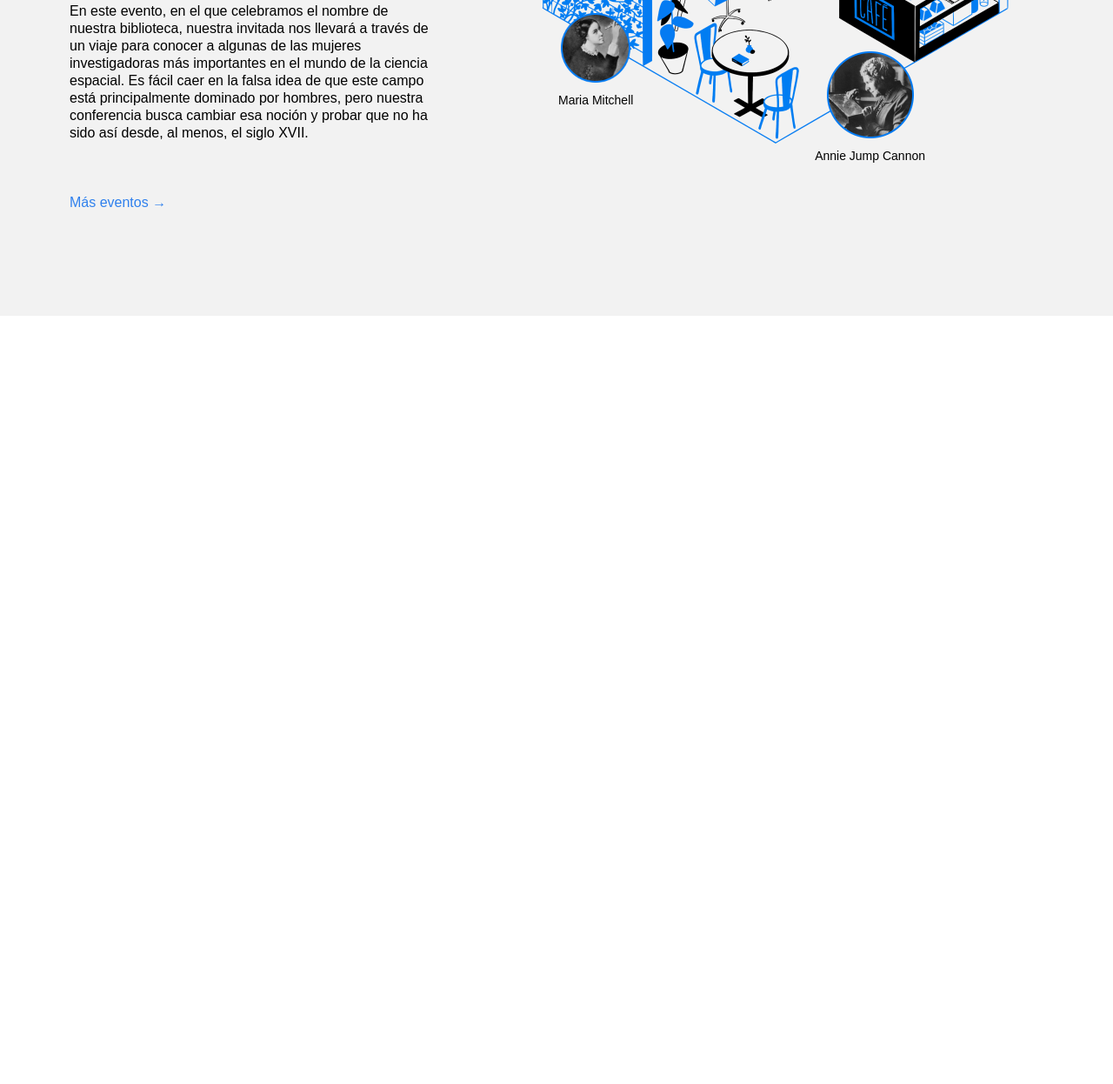
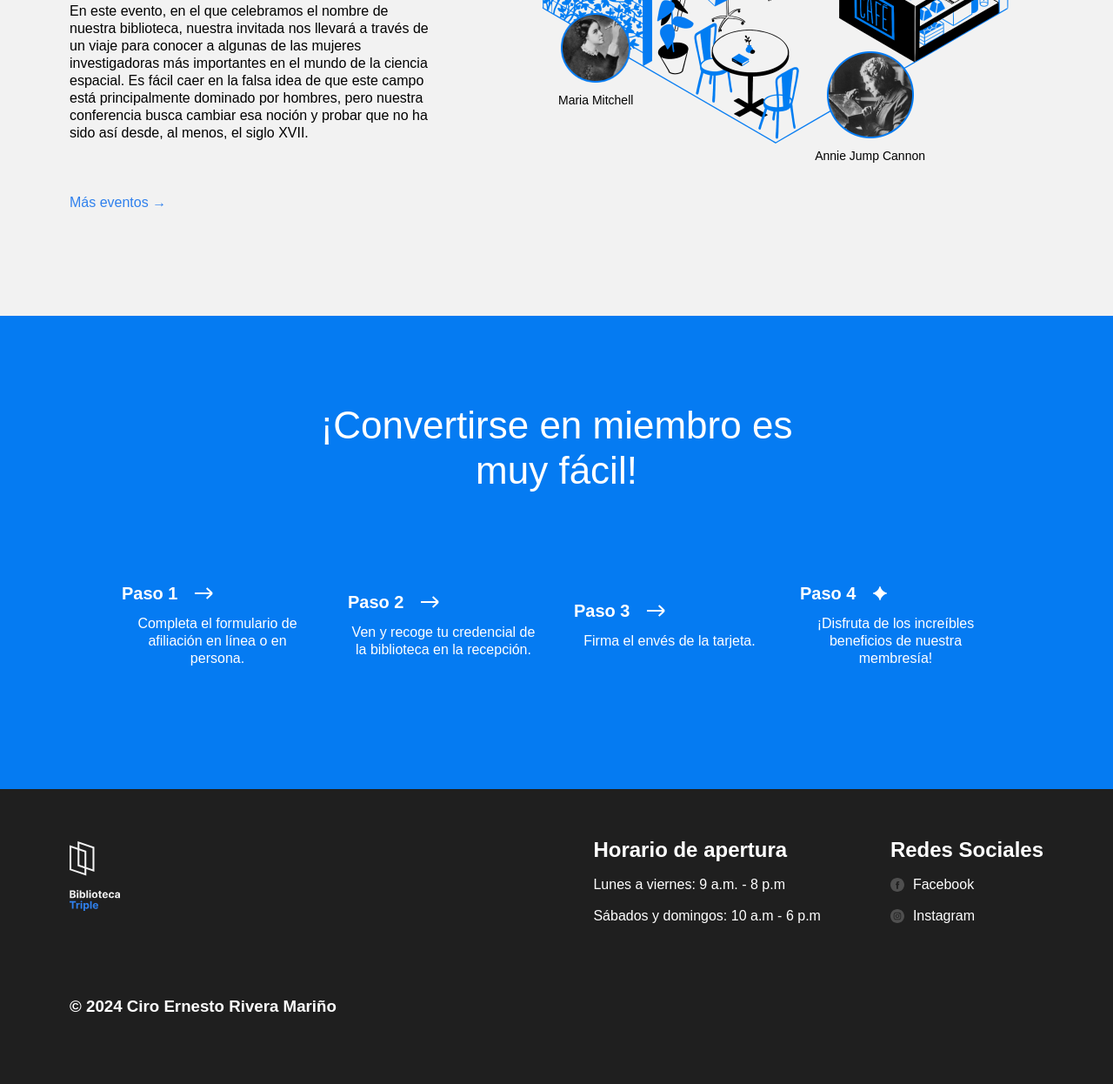
Before and after one commit to cirorivera1988/web_project_library_es, a plain HTML site: page index.html in a window 1280 px wide. Shown: the part 2575-3821 px from the top of the page at 87% size. Before the commit the page ends 2938 px from the top, so only its background shows below. Drawn offline with Linux system fonts and the light colour scheme.

Commit message:
3er Sprint Stage 3, primer envio

```diff
--- a/index.html
+++ b/index.html
@@ -28,12 +28,10 @@
               <a href="#events" class="nav__link">Eventos</a>
             </li>
             <li>
-              <a href="#conviértete_en_miembro" class="nav__link"
-                >Conviértete en miembro</a
-              >
+              <a href="#membership" class="nav__link">Conviértete en miembro</a>
             </li>
             <li>
-              <a href="#contactos" class="nav__link">Contactos</a>
+              <a href="#footer" class="nav__link">Contactos</a>
             </li>
           </ul>
         </nav>
@@ -204,6 +202,109 @@
             </div>
           </div>
         </section>
+        <section class="membership" id="membership">
+          <h2 class="membership__title">
+            ¡Convertirse en miembro es muy fácil!
+          </h2>
+          <ul class="membership__steps">
+            <li class="step">
+              <h3 class="step__title">
+                Paso 1
+                <img
+                  src="./images/icon_step_forward.svg"
+                  alt="icon forward"
+                  class="step__icon"
+                />
+              </h3>
+              <p class="step__description">
+                Completa el formulario de afiliación en línea o en persona.
+              </p>
+            </li>
+            <li class="step">
+              <h3 class="step__title">
+                Paso 2
+                <img
+                  src="./images/icon_step_forward.svg"
+                  alt="icon forward"
+                  class="step__icon"
+                />
+              </h3>
+              <p class="step__description">
+                Ven y recoge tu credencial de la biblioteca en la recepción.
+              </p>
+            </li>
+            <li class="step">
+              <h3 class="step__title">
+                Paso 3
+                <img
+                  src="./images/icon_step_forward.svg"
+                  alt="icon forward"
+                  class="step__icon"
+                />
+              </h3>
+              <p class="step__description">Firma el envés de la tarjeta.</p>
+            </li>
+            <li class="step">
+              <h3 class="step__title">
+                Paso 4
+                <img
+                  src="./images/icon_step_finish.svg"
+                  alt="icon finish"
+                  class="step__icon"
+                />
+              </h3>
+              <p class="step__description">
+                ¡Disfruta de los increíbles beneficios de nuestra membresía!
+              </p>
+            </li>
+          </ul>
+        </section>
+        <footer class="footer" id="footer">
+          <div class="footer__columns">
+            <div class="footer__column">
+              <img
+                src="./images/logo_white.svg"
+                alt="Logotipo de la biblioteca Triple Blanco"
+                class="footer__logo"
+              />
+            </div>
+            <div class="footer__column footer__column_content_hours">
+              <h2 class="footer__column-heading">Horario de apertura</h2>
+              <ul class="footer__list">
+                <li class="footer__list-item">
+                  Lunes a viernes: 9 a.m. - 8 p.m
+                </li>
+                <li class="footer__list-item">
+                  Sábados y domingos: 10 a.m - 6 p.m
+                </li>
+              </ul>
+            </div>
+            <div class="footer__column footer__column_content_social">
+              <h2 class="footer__column-heading">Redes Sociales</h2>
+              <ul class="footer__list">
+                <li class="footer__list-item">
+                  <img
+                    src="./images/facebook_white.svg"
+                    alt="Logotipo Facebook Blanco"
+                    class="footer__social-icon"
+                  />
+                  <a href="#" class="footer__column-link">Facebook</a>
+                </li>
+                <li class="footer__list-item">
+                  <img
+                    src="./images/instagram_white.svg"
+                    alt="Logotipo Instagram Blanco"
+                    class="footer__social-icon"
+                  />
+                  <a href="#" class="footer__column-link">Instagram</a>
+                </li>
+              </ul>
+            </div>
+          </div>
+          <div class="footer__copyright">
+            <h3>&copy; 2024 Ciro Ernesto Rivera Mariño</h3>
+          </div>
+        </footer>
       </main>
     </div>
   </body>
--- a/styles/style.css
+++ b/styles/style.css
@@ -287,3 +287,111 @@
   font-size: 14px;
   margin: 0;
 }
+.membership {
+  padding: 100px 0 140px;
+  background-color: #057bf2;
+  color: #ffffff;
+}
+
+.membership__title {
+  max-width: 574px;
+  margin: 0 auto;
+  text-align: center;
+  font-size: 44px;
+  font-weight: 500;
+  line-height: 52px;
+}
+
+.membership__steps {
+  list-style-type: none;
+  padding: 0;
+  margin: 100px 0 0;
+  display: flex;
+  justify-content: center;
+  align-items: center;
+  gap: 40px;
+}
+
+.step {
+  flex-basis: 220px;
+  text-align: center;
+}
+
+.step__title {
+  margin: 0;
+  font-size: 20px;
+  line-height: 30px;
+  font-weight: 700;
+  display: flex;
+  align-items: center;
+}
+
+.step__icon {
+  margin-left: 20px;
+}
+
+.step__description {
+  margin: 10px 0 0;
+}
+
+.footer {
+  box-sizing: border-box;
+  background-color: #1f1f1f;
+  color: white;
+  padding: 60px 80px;
+  font-size: 16px;
+}
+
+.footer__columns {
+  position: relative;
+}
+.footer__column {
+  position: absolute;
+}
+
+.footer__column_content_hours {
+  align-items: flex-start;
+  right: 256.1px;
+}
+
+.footer__column_content_social {
+  right: 0;
+}
+
+.footer__logo {
+  max-width: 58px;
+  max-height: 80px;
+}
+
+.footer__column-heading {
+  margin-top: 0;
+  margin-bottom: 20px;
+}
+
+.footer__list {
+  /* El siguiente código elimina los estilos predeterminados del navegador para las listas */
+  list-style-type: none;
+  padding: 0;
+  margin: 0;
+}
+
+.footer__list-item {
+  margin-bottom: 16px;
+  display: flex;
+  align-items: center;
+}
+
+.footer__column-link {
+  text-decoration: none;
+  margin-left: 10px;
+  color: white;
+}
+
+.footer__social-icon {
+  max-width: 16px;
+  max-height: 16px;
+}
+
+.footer__copyright {
+  margin-top: 180px;
+}
```
